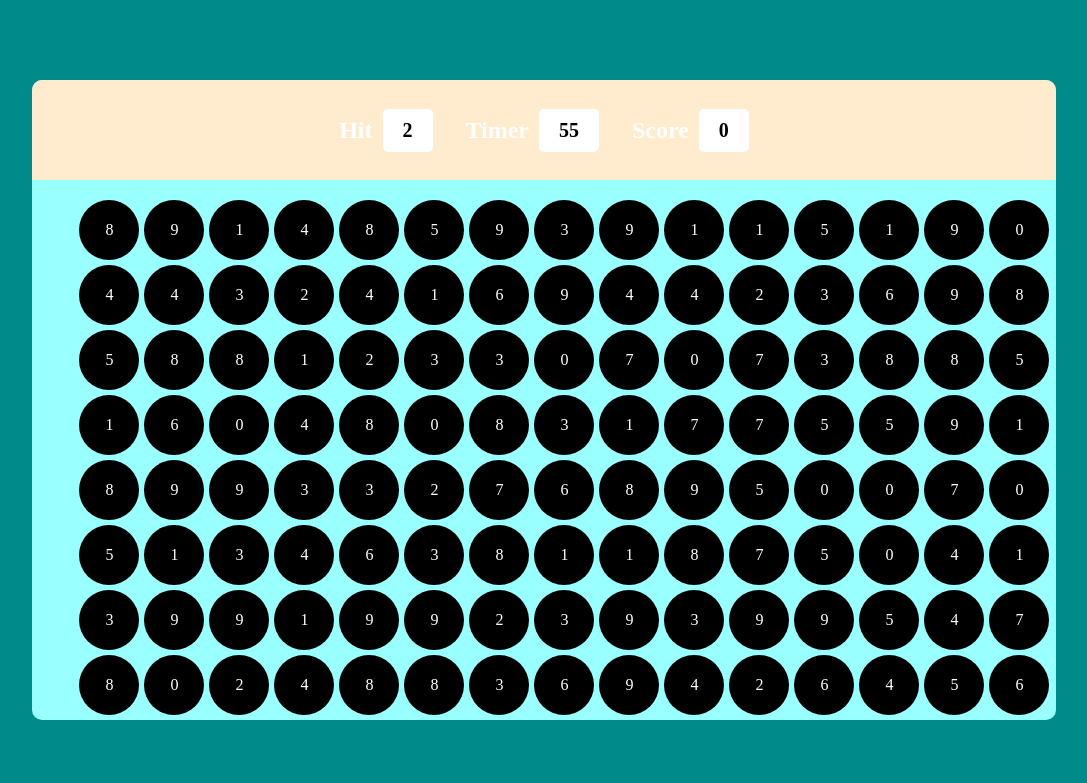
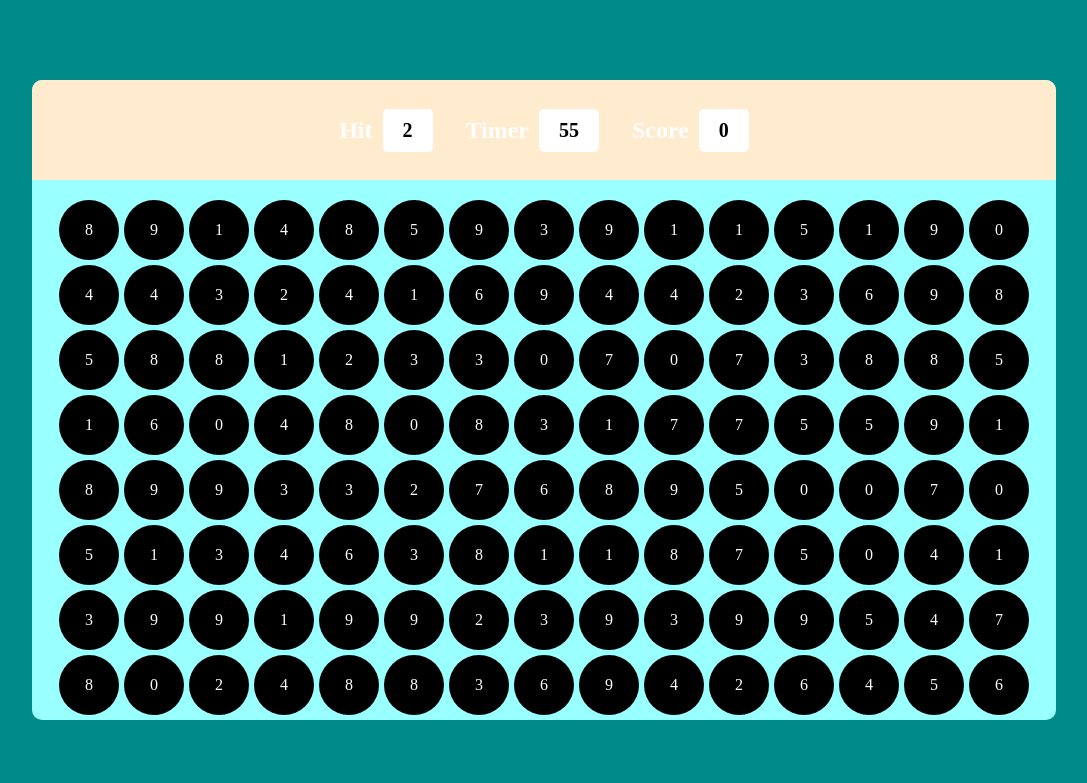
Before and after one commit to Niltiwari7/bubble_game, a plain HTML site: page index.html in a window 1280 px wide. Shown: the whole page, without its empty margins (96-1183 px from the left). Drawn offline with Linux system fonts and the light colour scheme.

Commit message:
Add files via upload

```diff
--- a/style.css
+++ b/style.css
@@ -61,7 +61,7 @@ html,body{
     gap: 5px;
     width: 100%;
     height: calc(100%-100px);
-    margin-left: 2%;
+
     margin-top: 2%;
 }
 
```
